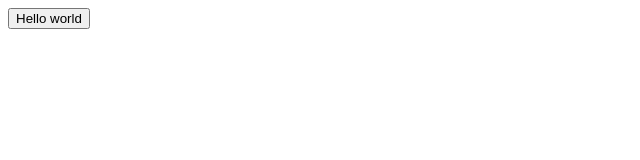
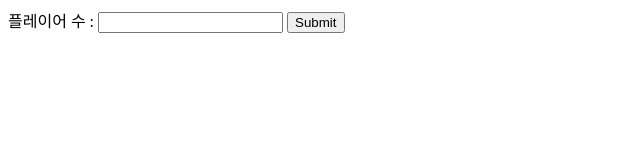
Before and after one commit to kgy4707/kgy4707.github.io, a plain HTML site: page index.html in a window 1280 px wide. Shown: the whole page, without its empty margins (0-640 px from the left). Drawn offline with Linux system fonts and the light colour scheme.

Commit message:
Update index.html
플레이어수 설정

```diff
--- a/index.html
+++ b/index.html
@@ -2,22 +2,15 @@
 
 <html>
 
-<body>
+    <body>
 
-<input type="button" id="hw" value="Hello world" />
 
-<script type="text/javascript">
+플레이어 수 : <input type="text" id="pN">
 
-var hw = document.getElementById('hw');
+<input type="submit">
 
-hw.addEventListener('click', function(){
 
-alert('Hello world');
 
-})
-
-</script>
-
-</body>
+    </body>
 
 </html>
```
